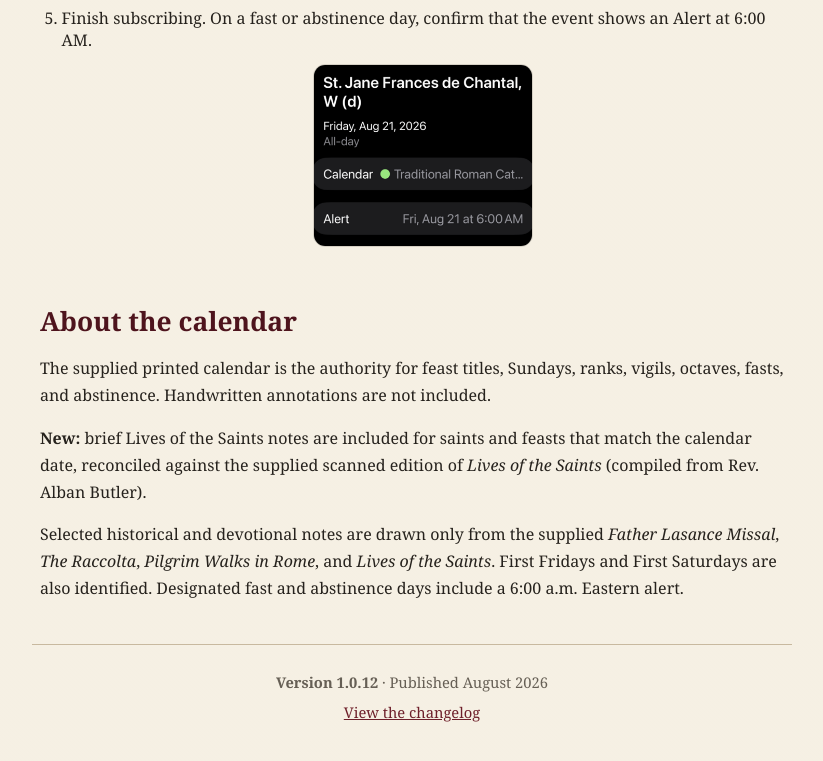
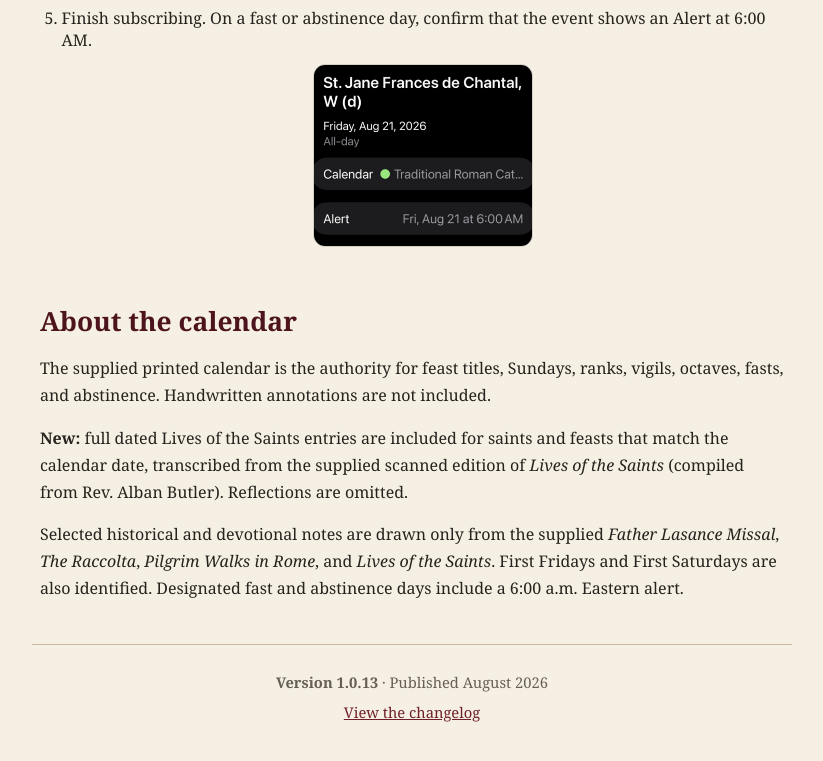
Before and after one commit to icemanseniorx/romancatholiccalendar, a plain HTML site: page index.html in a window 1280 px wide. Shown: the part 1489-2250 px from the top of the page, without its empty margins (228-1051 px from the left). Drawn offline with Linux system fonts and the light colour scheme.

Commit message:
Add files via upload
Release v1.0.13: expand Lives of the Saints notes to full entries

- Replace shortened saint-life summaries with full dated source entries
- Preserve the complete biographical text while omitting Reflection sections
- Restore the full St. Clare entry and expand all 141 matched saint-life notes

```diff
--- a/index.html
+++ b/index.html
@@ -66,12 +66,12 @@
     <section class="content" aria-labelledby="about-heading">
       <h2 id="about-heading">About the calendar</h2>
       <p>The supplied printed calendar is the authority for feast titles, Sundays, ranks, vigils, octaves, fasts, and abstinence. Handwritten annotations are not included.</p>
-      <p><strong>New:</strong> brief Lives of the Saints notes are included for saints and feasts that match the calendar date, reconciled against the supplied scanned edition of <em>Lives of the Saints</em> (compiled from Rev. Alban Butler).</p>
+      <p><strong>New:</strong> full dated Lives of the Saints entries are included for saints and feasts that match the calendar date, transcribed from the supplied scanned edition of <em>Lives of the Saints</em> (compiled from Rev. Alban Butler). Reflections are omitted.</p>
       <p>Selected historical and devotional notes are drawn only from the supplied <em>Father Lasance Missal</em>, <em>The Raccolta</em>, <em>Pilgrim Walks in Rome</em>, and <em>Lives of the Saints</em>. First Fridays and First Saturdays are also identified. Designated fast and abstinence days include a 6:00 a.m. Eastern alert.</p>
     </section>
 
     <footer>
-      <p><strong>Version 1.0.12</strong> · Published August 2026</p>
+      <p><strong>Version 1.0.13</strong> · Published August 2026</p>
       <p><a href="CHANGELOG.md">View the changelog</a></p>
     </footer>
   </main>
```
Also changed, not shown: 3 other files.
